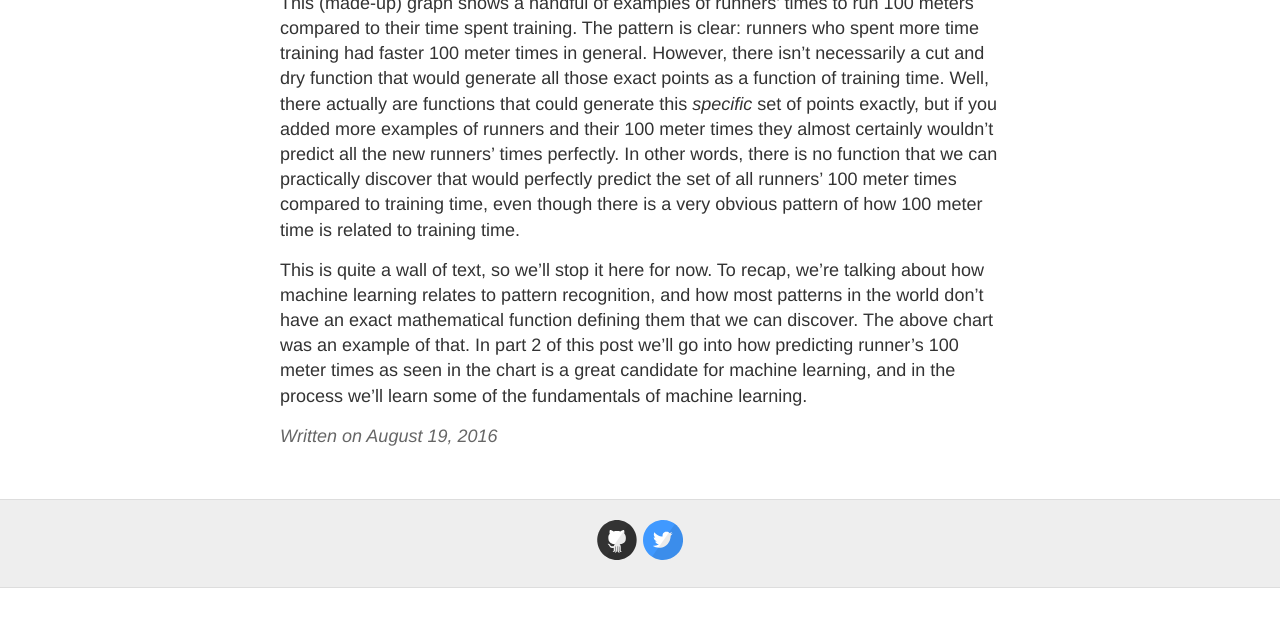
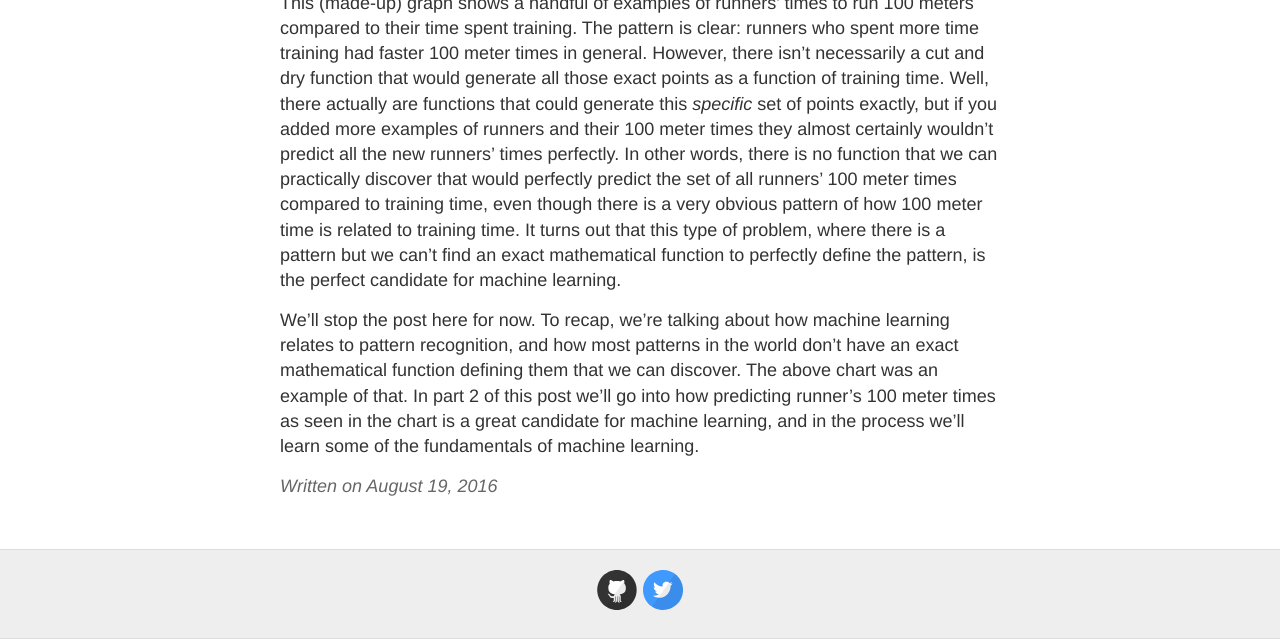
Before and after one commit to arogers1/arogers1.github.io, a Jekyll site: the page built from _posts/2016-08-19-Building-Skynet-Machine-Learning.md, in a window 1280 px wide and 900 px high, scrolled down 1849 px, cut to the strip 261-900 px from the top of the window. Built offline with Jekyll 4.4.1, drawn with Linux system fonts in a browser that asks for light colours; before the commit the page ends 2698 px from its top, so only the background shows below that.

Commit message:
Update 2016-08-19-Building-Skynet-Machine-Learning.md

```diff
--- a/_posts/2016-08-19-Building-Skynet-Machine-Learning.md
+++ b/_posts/2016-08-19-Building-Skynet-Machine-Learning.md
@@ -38,6 +38,6 @@ Kudos if you got the last one, it's pretty arcane compared to the other two. The
 
 ![alt text](http://www.mathresources.com/products/insidemath/figures/scatpl02.png)
 
-This (made-up) graph shows a handful of examples of runners' times to run 100 meters compared to their time spent training. The pattern is clear: runners who spent more time training had faster 100 meter times in general. However, there isn't necessarily a cut and dry function that would generate all those exact points as a function of training time. Well, there actually are functions that could generate this *specific* set of points exactly, but if you added more examples of runners and their 100 meter times they almost certainly wouldn't predict all the new runners' times perfectly. In other words, there is no function that we can practically discover that would perfectly predict the set of all runners' 100 meter times compared to training time, even though there is a very obvious pattern of how 100 meter time is related to training time.
+This (made-up) graph shows a handful of examples of runners' times to run 100 meters compared to their time spent training. The pattern is clear: runners who spent more time training had faster 100 meter times in general. However, there isn't necessarily a cut and dry function that would generate all those exact points as a function of training time. Well, there actually are functions that could generate this *specific* set of points exactly, but if you added more examples of runners and their 100 meter times they almost certainly wouldn't predict all the new runners' times perfectly. In other words, there is no function that we can practically discover that would perfectly predict the set of all runners' 100 meter times compared to training time, even though there is a very obvious pattern of how 100 meter time is related to training time. It turns out that this type of problem, where there is a pattern but we can't find an exact mathematical function to perfectly define the pattern, is the perfect candidate for machine learning.
 
-This is quite a wall of text, so we'll stop it here for now. To recap, we're talking about how machine learning relates to pattern recognition, and how most patterns in the world don't have an exact mathematical function defining them that we can discover. The above chart was an example of that. In part 2 of this post we'll go into how predicting runner's 100 meter times as seen in the chart is a great candidate for machine learning, and in the process we'll learn some of the fundamentals of machine learning.
+We'll stop the post here for now. To recap, we're talking about how machine learning relates to pattern recognition, and how most patterns in the world don't have an exact mathematical function defining them that we can discover. The above chart was an example of that. In part 2 of this post we'll go into how predicting runner's 100 meter times as seen in the chart is a great candidate for machine learning, and in the process we'll learn some of the fundamentals of machine learning.
```
